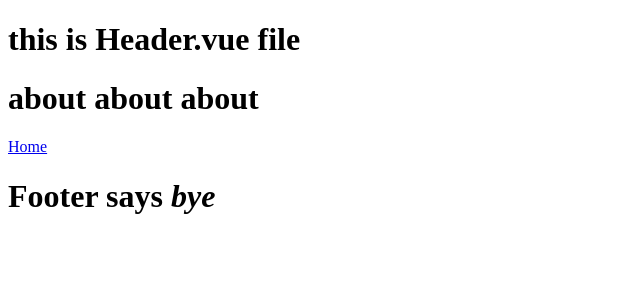
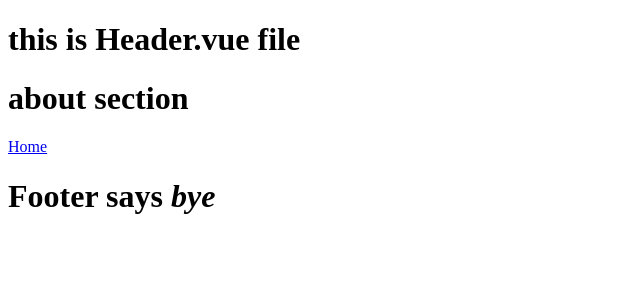
Before and after one commit to tawsifahmed/nuxt-practicing, a Nuxt app: page /about in a window 1280 px wide. Shown: the top 300 px of the page, without its empty margins (0-640 px from the left). Built offline with nearby package versions, Linux system fonts and the light colour scheme.

Commit message:
checked routing and layout

```diff
--- a/pages/about.vue
+++ b/pages/about.vue
@@ -1,6 +1,6 @@
 <template>
   <div>
-    <h1>about about about</h1>
+    <h1>about section</h1>
     <NuxtLink to="/"> Home</NuxtLink>
   </div>
 </template>
```
